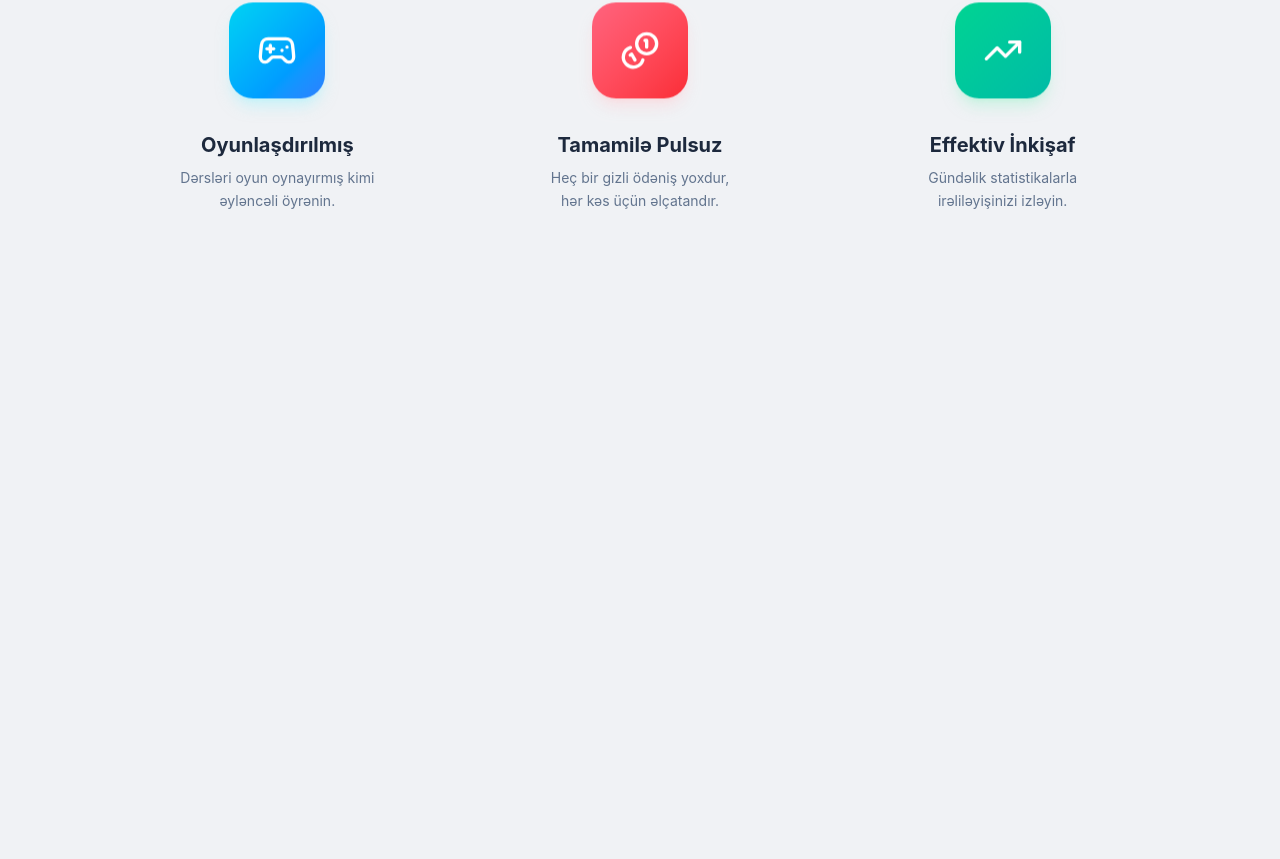
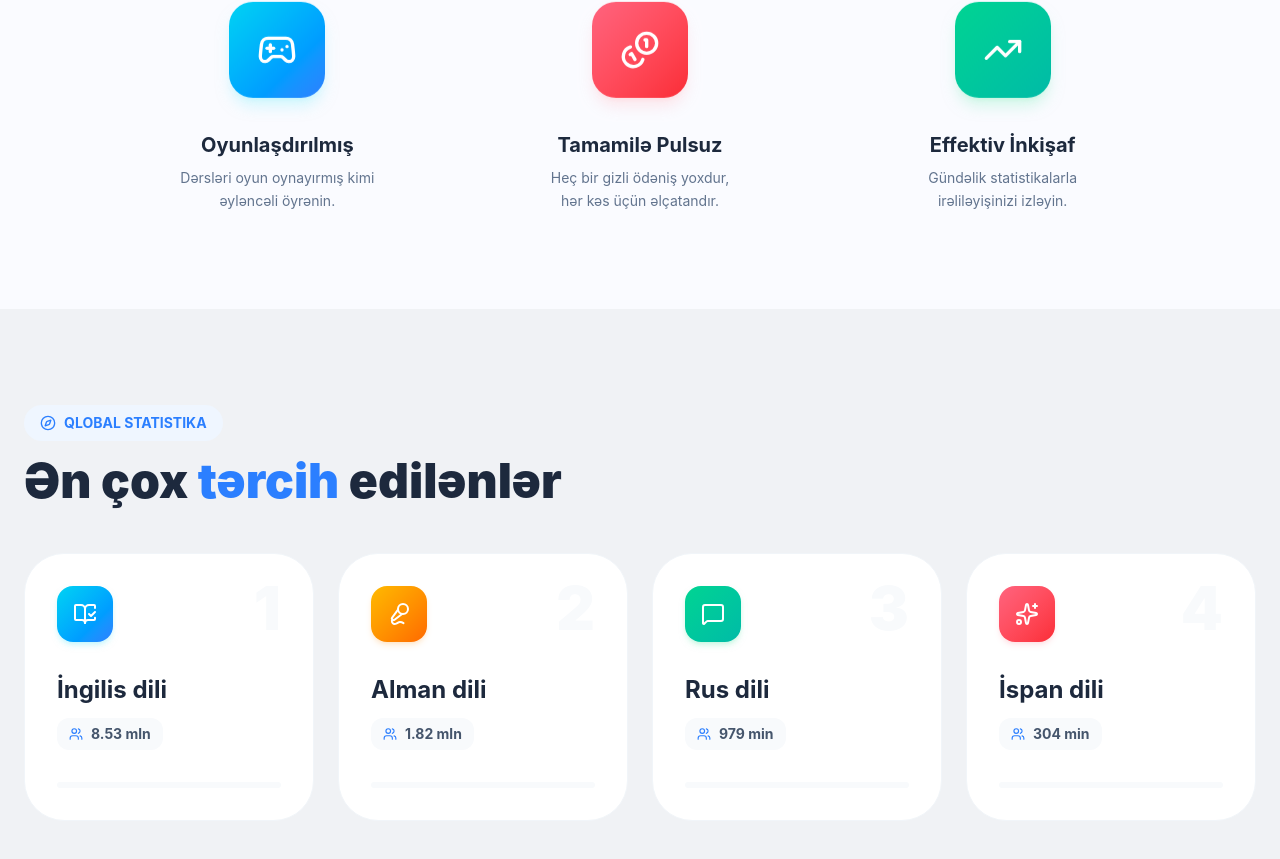
Before and after one commit to DashginAsgarli/language-learning-app, a React (Vite) app: page / in a window 1280 px wide. Shown: the part 337-1196 px from the top of the page. Before the commit the page ends 800 px from the top, so only its background shows below. Built offline with nearby package versions, Linux system fonts and the light colour scheme.

Commit message:
feat: implement TopLanguages section design

```diff
--- a/package.json
+++ b/package.json
@@ -16,6 +16,7 @@
     "react-dom": "^19.2.0",
     "react-icons": "^5.5.0",
     "react-router-dom": "^7.13.1",
+    "swiper": "^12.1.2",
     "tailwindcss": "^4.2.1"
   },
   "devDependencies": {
--- a/src/components/LanguageFeatures.jsx
+++ b/src/components/LanguageFeatures.jsx
@@ -26,7 +26,7 @@ function LanguageFeatures() {
 
     return (
         <>
-            <section className="relative py-16 md:py-24 px-6 flex flex-col items-center overflow-hidden ">
+            <section className="relative py-16 md:py-24 px-6 flex flex-col items-center overflow-hidden bg-[#FAFBFF] ">
                 <div className="text-center max-w-3xl mb-12 md:mb-20">
                     <h2 className="text-3xl md:text-5xl font-extrabold text-slate-800 mb-6 leading-tight">
                         Dil öyrənmək üçün <span className="text-blue-500">pulsuz, <span className='text-red-700'>əyləncəli</span></span> və <span className="text-emerald-600">effektiv</span> yol!
--- /dev/null
+++ b/src/components/TopLanguages.jsx
@@ -0,0 +1,105 @@
+import React, { useRef } from 'react';
+import { Users, BookOpenCheck, Mic2, MessageSquare, Sparkles, Compass, ChevronLeft, ChevronRight } from 'lucide-react';
+
+function TopLanguages() {
+    const scrollRef = useRef(null);
+
+    const topLang = [
+        {
+            id: 1,
+            name: "İngilis dili",
+            students: "8.53 mln",
+            rank: 1,
+            icon: <BookOpenCheck className="w-6 h-6 text-white" />,
+            color: "from-cyan-400 to-blue-500 shadow-cyan-200/50"
+        },
+        {
+            id: 2,
+            name: "Alman dili",
+            students: "1.82 mln",
+            rank: 2,
+            icon: <Mic2 className="w-6 h-6 text-white" />,
+            color: "from-amber-400 to-orange-500 shadow-orange-200/50"
+        },
+        {
+            id: 3,
+            name: "Rus dili",
+            students: "979 min",
+            rank: 3,
+            icon: <MessageSquare className="w-6 h-6 text-white" />,
+            color: "from-emerald-400 to-teal-500 shadow-emerald-200/50"
+        },
+        {
+            id: 4,
+            name: "İspan dili",
+            students: "304 min",
+            rank: 4,
+            icon: <Sparkles className="w-6 h-6 text-white" />,
+            color: "from-rose-400 to-red-500 shadow-rose-200/50"
+        }
+    ];
+
+    const scroll = (direction) => {
+        if (scrollRef.current) {
+            const { scrollLeft, clientWidth } = scrollRef.current;
+            const scrollTo = direction === 'left' ? scrollLeft - clientWidth : scrollLeft + clientWidth;
+            scrollRef.current.scrollTo({ left: scrollTo, behavior: 'smooth' });
+        }
+    };
+
+    return (
+        <>
+            <section className="py-16 md:py-24">
+                <div className="max-w-7xl mx-auto px-6">
+                    <div className="flex flex-col md:flex-row md:items-end justify-between mb-12 gap-6">
+                        <div className="space-y-4">
+                            <div className="inline-flex items-center gap-2 px-4 py-2 bg-blue-50 text-blue-500 rounded-full text-sm font-bold uppercase">
+                                <Compass size={16} />
+                                <span>Qlobal Statistika</span>
+                            </div>
+                            <h2 className="text-4xl md:text-5xl font-black text-slate-800 ">
+                                Ən çox <span className="text-blue-500 ">tərcih</span> edilənlər
+                            </h2>
+                        </div>
+                    </div>
+
+                    <div ref={scrollRef} className="flex md:grid md:grid-cols-2 lg:grid-cols-4 gap-6 overflow-x-auto snap-x snap-mandatory scrollbar-hide pb-8" style={{ scrollbarWidth: 'none', msOverflowStyle: 'none' }}>
+                        {topLang.map((lang) => (
+                            <div key={lang.id} className="min-w-[85%] sm:min-w-[45%] md:min-w-full snap-center group">
+                                <div className="h-full p-8 rounded-[2.5rem] bg-white border border-slate-100 transition-all duration-500 relative overflow-hidden">
+
+                                    <div className="absolute top-6 right-8 text-6xl font-black text-slate-50 transition-colors pointer-events-none">
+                                        {lang.rank}
+                                    </div>
+
+                                    <div className={`w-14 h-14 rounded-2xl bg-gradient-to-br ${lang.color} flex items-center justify-center mb-8 shadow-md transition-all`}>
+                                        {lang.icon}
+                                    </div>
+
+                                    <div className="space-y-3 relative z-10">
+                                        <h3 className="text-2xl font-bold text-slate-800">{lang.name}</h3>
+                                        <div className="flex items-center gap-2 py-1.5 px-3 bg-slate-50 rounded-xl w-fit">
+                                            <Users size={14} className="text-blue-500" />
+                                            <span className="text-slate-600 font-bold text-sm">
+                                                {lang.students}
+                                            </span>
+                                        </div>
+                                    </div>
+
+                                    <div className="mt-8 h-1.5 w-full bg-slate-50 rounded-full overflow-hidden">
+                                        <div className={`h-full w-0 group-hover:w-full transition-all duration-700 bg-gradient-to-r ${lang.color}`}></div>
+                                    </div>
+                                </div>
+                            </div>
+                        ))}
+                    </div>
+                </div>
+            </section>
+        </>
+    );
+
+
+
+}
+
+export default TopLanguages;
--- a/src/page/layout/layout.jsx
+++ b/src/page/layout/layout.jsx
@@ -1,10 +1,12 @@
 import React from 'react'
 import LanguageFeatures from '../../components/LanguageFeatures'
+import TopLanguages from '../../components/TopLanguages'
 
 function Layout() {
     return (
         <>
         <LanguageFeatures />
+        <TopLanguages />
 
         </>
     )
```
Also changed, not shown: 1 other file (tests, documents, lock files or other folders).
